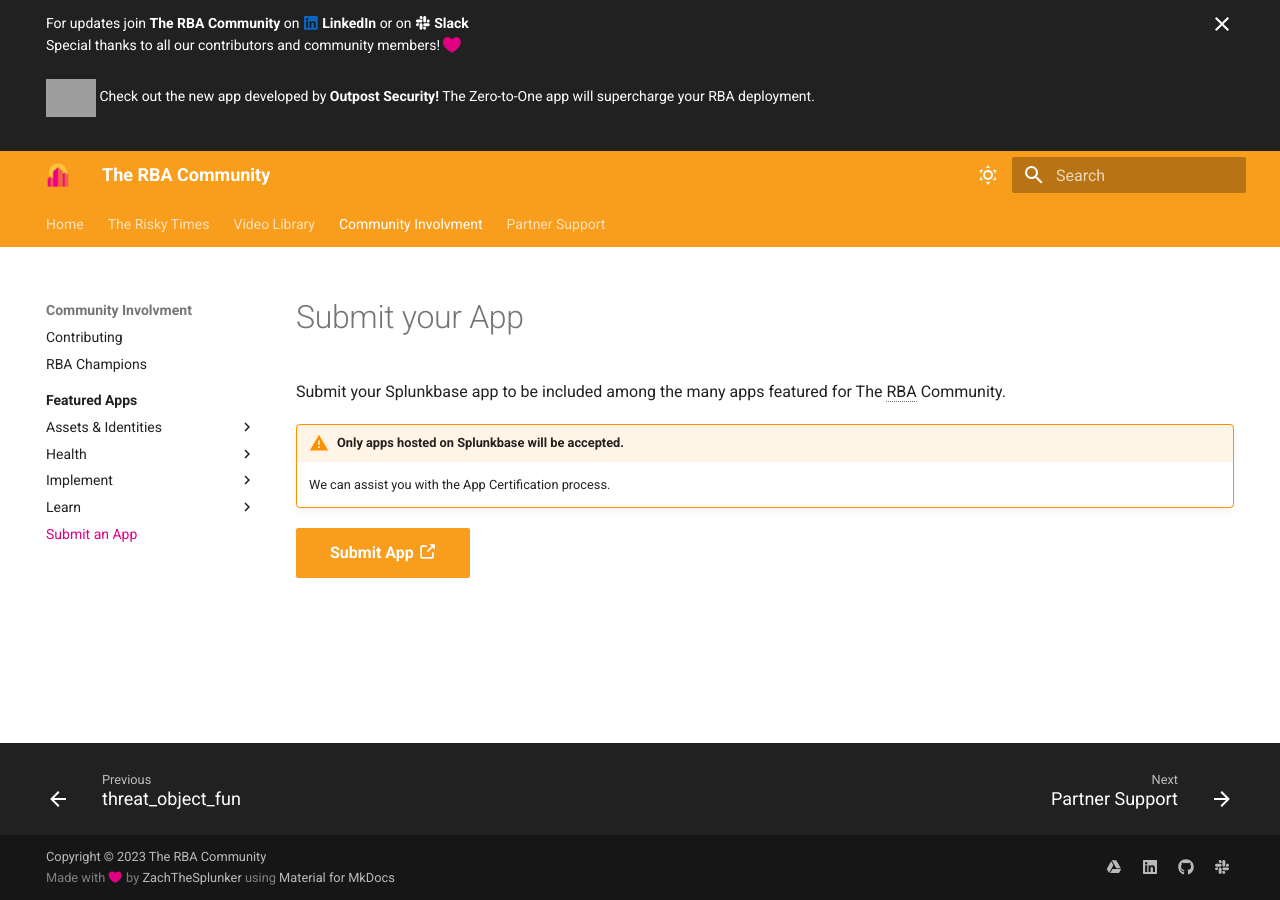
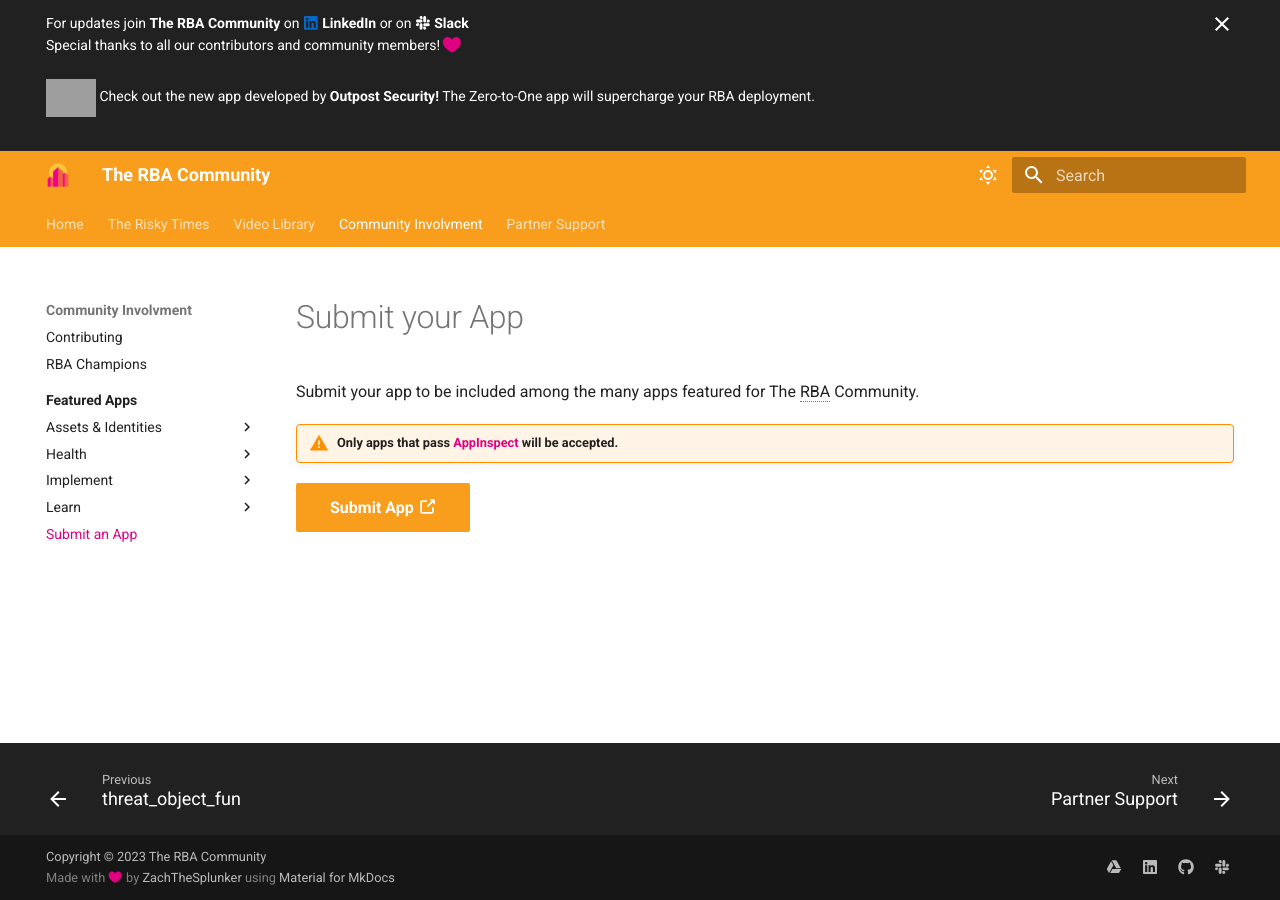
Before and after one commit to rba-community/rba-community, an MkDocs documentation site: the page built from docs/community/apps/submit/index.md, in a window 1280 px wide. Built offline with MkDocs 1.6.1 and Material for MkDocs 9.7.7, drawn with Linux system fonts in a browser that asks for light colours; grey boxes are pictures that could not be loaded.

Commit message:
added updates to app submission
Signed-off-by: Zachary Christensen <zchristensen@splunk.com>

```diff
--- a/docs/community/apps/submit/index.md
+++ b/docs/community/apps/submit/index.md
@@ -1,14 +1,13 @@
 ---
 description: >-
-    Submit your Splunkbase app to be included among the many apps featured for The RBA Community.
+    Submit your app to be included among the many apps featured for The RBA Community.
 ---
 
 # Submit your App
 
-Submit your Splunkbase app to be included among the many apps featured for The RBA Community.
+Submit your app to be included among the many apps featured for The RBA Community.
 
-!!! warning "Only apps hosted on Splunkbase will be accepted."
-    We can assist you with the App Certification process.
+!!! warning "Only apps that pass [AppInspect](https://dev.splunk.com/enterprise/reference/appinspect){ target="blank" } will be accepted."
 
 
 [Submit App :octicons-link-external-16:](https://forms.gle/ed7UfiGrTmMSD42m7 "Submit App"){ .md-button .md-button--primary target="_blank" }
```
